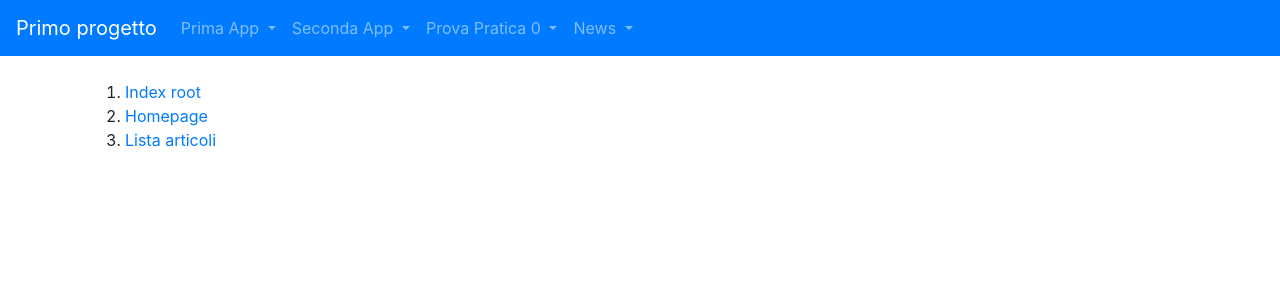
After one commit to SteMotta/primo_progetto, a Django app: template news/templates/news/index.html in a window 1280 px wide. The commit adds this page. Shown: the top 300 px of the page. Run offline with Django 5.2, Linux system fonts and the light colour scheme; the template is opened without the code that fills it, so the values that code supplies are empty.

Commit message:
Ultima stesura passo 17

```diff
--- a/news/templates/news/homepage.html
+++ b/news/templates/news/homepage.html
@@ -5,7 +5,7 @@
 {% block content%}
     <h4>Articoli:</h4>
     {% for articolo in articoli %}
-        <p><strong>Id: </strong>{{ articolo.id }}</p>
+        <p><strong>Id: </strong><a href="../articolo/{{ articolo.id }}">{{ articolo.id }}</a></p>
         <p><strong>Titolo: </strong>{{ articolo.titolo }}</p>
         <p><strong>Contenuto: </strong>{{ articolo.contenuto }}</p>
         <p><strong>Autore: </strong>{{ articolo.giornalista }}</p>
--- /dev/null
+++ b/news/templates/news/index.html
@@ -0,0 +1,11 @@
+{% extends "base.html"%}
+
+{% block title%} {{block.super}} | INDEX NEWS {% endblock title%}
+
+{% block content%}
+    <ol>
+        <li><a href="/">Index root</a></li>
+        <li><a href="{% url 'news:homepage'%}">Homepage</a></li>
+        <li><a href="{% url 'news:lista_articoli'%}">Lista articoli</a></li>
+    </ol>
+{% endblock content%}
--- a/news/urls.py
+++ b/news/urls.py
@@ -3,8 +3,9 @@ from news.views import *
 
 app_name = "news"
 urlpatterns = [
-    path('', home, name='homeview'),
-    path("articoli/<int:pk>", articoloDetailView, name="articolo_detail"),
+    path('', index, name='index'),
+    path('homepage/', home, name='homepage'),
+    path("articolo/<int:pk>", articoloDetailView, name="articolo_detail"),
     path("lista_articoli/", listaArticoli, name="lista_articoli"),
     path("lista_articoli/<int:pk>", listaArticoli, name="lista_articoli")
 ]
--- a/news/views.py
+++ b/news/views.py
@@ -45,5 +45,9 @@ def articoloDetailView(request, pk):
 def listaArticoli(request, pk=None):
     articoli = Articolo.objects.all() if pk is None else Articolo.objects.filter(giornalista_id=pk)
     is_giornalista = True if pk is not None else False
-    context = {"articoli": articoli, "is_giornalista": is_giornalista}
+    is_vuoto = True if not articoli else False
+    context = {"articoli": articoli, "is_giornalista": is_giornalista, "is_vuoto": is_vuoto}
     return render(request, 'lista_articoli.html', context)
+
+def index(request):
+    return render(request, 'news/index.html')
--- a/templates/base.html
+++ b/templates/base.html
@@ -79,6 +79,18 @@
                     <a class="dropdown-item" href="{% url 'prova_pratica_0:media'%}">Media</a>
                 </div>
             </li>
+
+            <li class="nav-item dropdown">
+                <!-- Dropdown seconda app-->
+                <a class="nav-link dropdown-toggle" href="#" id="secondaAppDropdownMenuLink" role="button"
+                   data-toggle="dropdown" aria-haspopup="true" aria-expanded="false">
+                    News
+                </a>
+                <div class="dropdown-menu" aria-labelledby="secondaAppDropdownMenuLink">
+                    <a class="dropdown-item" href="{% url 'news:homepage'%}">Homepage</a>
+                    <a class="dropdown-item" href="{% url 'news:lista_articoli'%}">Lista Articoli</a>
+                </div>
+            </li>
         </ul>
     </div>
 </nav>
--- a/templates/index_root.html
+++ b/templates/index_root.html
@@ -8,5 +8,6 @@
         <li><a href="{% url 'prima_app:index'%}">Index prima app</a></li>
         <li><a href="{% url 'seconda_app:index'%}">Index seconda app</a></li>
         <li><a href="{% url 'prova_pratica_0:index'%}">Index prova pratica 0</a></li>
+        <li><a href="{% url 'news:index'%}">Index news</a></li>
     </ol>
 {% endblock content%}
```
Also changed, not shown: news/templates/news/lista_articoli.html (+9 -4 lines).
